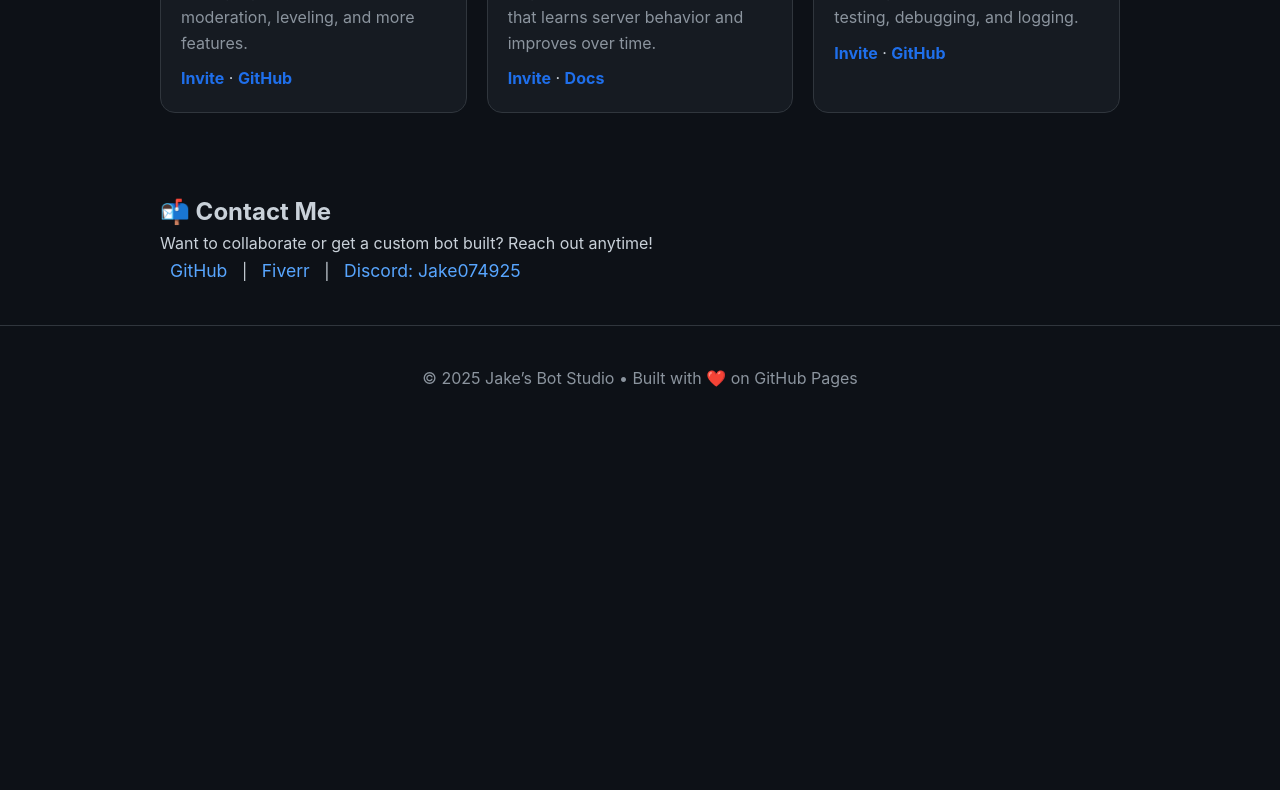
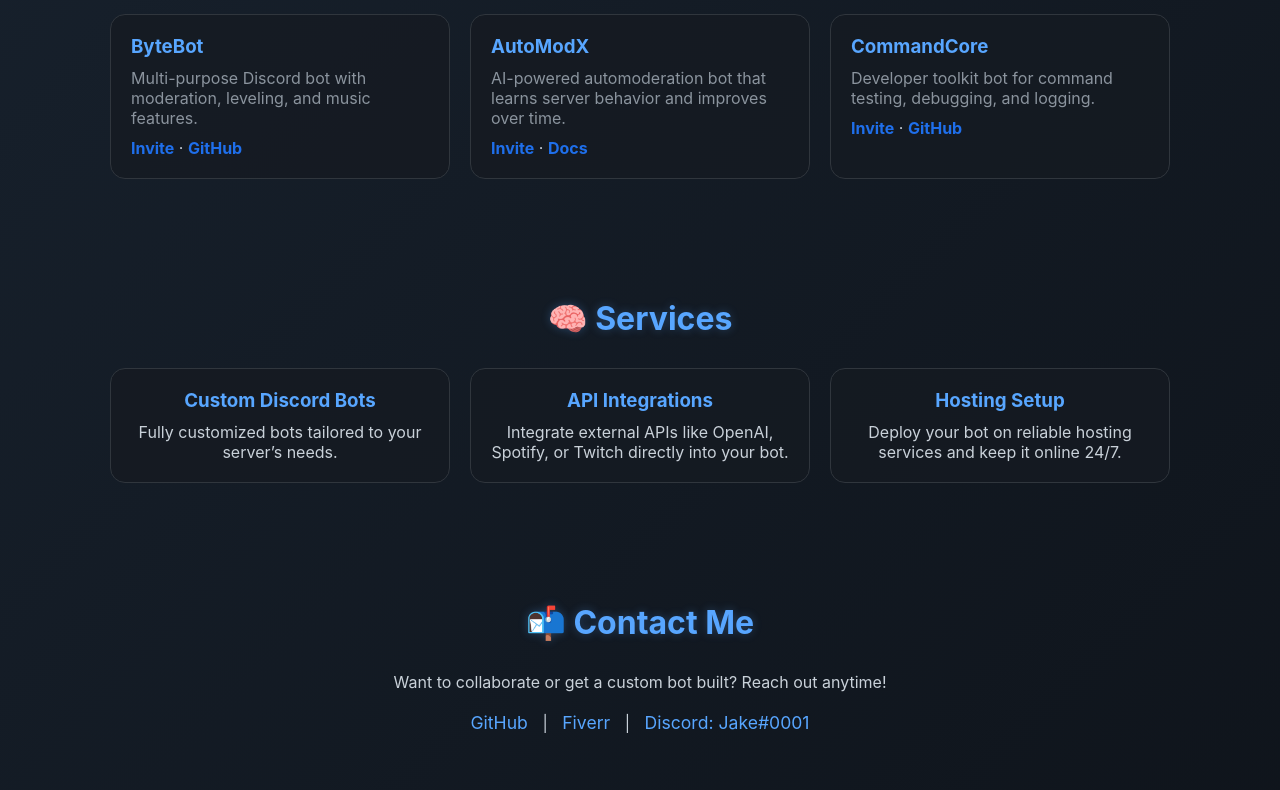
Before and after one commit to jake074925/jake074925.github.io, a plain HTML site: page index.html in a window 1280 px wide. Shown: the part 597-1387 px from the top of the page. Before the commit the page ends 1029 px from the top, so only its background shows below. Drawn offline with Linux system fonts and the light colour scheme.

Commit message:
Update index.html

```diff
--- a/index.html
+++ b/index.html
@@ -1,125 +1,75 @@
 <!DOCTYPE html>
 <html lang="en">
 <head>
-  <meta charset="UTF-8">
-  <meta name="viewport" content="width=device-width, initial-scale=1.0">
+  <meta charset="UTF-8" />
+  <meta name="viewport" content="width=device-width, initial-scale=1.0" />
   <title>Jake's Bot Studio</title>
   <style>
     :root {
-      --bg: #0d1117;
-      --card-bg: #161b22;
-      --text: #c9d1d9;
+      --bg1: #0d1117;
+      --bg2: #1b2735;
+      --bg3: #090a0f;
       --accent: #58a6ff;
       --accent2: #1f6feb;
+      --text: #c9d1d9;
+      --card-bg: rgba(22, 27, 34, 0.8);
     }
-    * {
-      box-sizing: border-box;
-      margin: 0;
-      padding: 0;
+    *{margin:0;padding:0;box-sizing:border-box}
+    html,body{
+      height:100%;
+      font-family:"Inter",Arial,sans-serif;
+      background:linear-gradient(-45deg,var(--bg1),var(--bg2),var(--bg3));
+      background-size:400% 400%;
+      color:var(--text);
+      animation:gradientShift 12s ease infinite;
+      scroll-behavior:smooth;
     }
-    body {
-      font-family: "Inter", Arial, sans-serif;
-      background-color: var(--bg);
-      color: var(--text);
-      line-height: 1.6;
+    @keyframes gradientShift{
+      0%{background-position:0% 50%}
+      50%{background-position:100% 50%}
+      100%{background-position:0% 50%}
     }
-    header {
-      text-align: center;
-      padding: 80px 20px 40px;
-    }
-    header h1 {
-      font-size: 3rem;
-      color: var(--accent);
-      margin-bottom: 10px;
-    }
-    header p {
-      font-size: 1.2rem;
-      color: #8b949e;
-    }
-
-    section {
-      max-width: 1000px;
-      margin: auto;
-      padding: 40px 20px;
-    }
-
-    .card-grid {
-      display: grid;
-      grid-template-columns: repeat(auto-fit, minmax(280px, 1fr));
-      gap: 20px;
-      margin-top: 30px;
-    }
-
-    .card {
-      background-color: var(--card-bg);
-      border: 1px solid #30363d;
-      border-radius: 15px;
-      padding: 20px;
-      transition: transform 0.2s ease, box-shadow 0.2s ease;
-    }
-    .card:hover {
-      transform: translateY(-5px);
-      box-shadow: 0 8px 16px rgba(0,0,0,0.3);
-    }
-    .card h3 {
-      color: var(--accent);
-      margin-bottom: 10px;
-    }
-    .card p {
-      color: #8b949e;
-      margin-bottom: 10px;
-    }
-    .card a {
-      color: var(--accent2);
-      text-decoration: none;
-      font-weight: bold;
-    }
-
-    footer {
-      text-align: center;
-      padding: 40px 20px;
-      border-top: 1px solid #30363d;
-      color: #8b949e;
-    }
-
-    .socials a {
-      margin: 0 10px;
-      color: var(--accent);
-      text-decoration: none;
-      font-size: 1.1rem;
-    }
-    .socials a:hover {
-      color: var(--accent2);
-    }
-
-    @media (max-width: 600px) {
-      header h1 {
-        font-size: 2.2rem;
-      }
-    }
+    header{text-align:center;padding:100px 20px 60px;animation:fadeIn 2s ease}
+    header h1{font-size:3rem;color:var(--accent);text-shadow:0 0 15px rgba(88,166,255,0.4)}
+    header p{color:#8b949e;margin-top:10px;font-size:1.2rem}
+    section{max-width:1100px;margin:auto;padding:60px 20px;animation:fadeInUp 1s ease forwards}
+    h2{text-align:center;color:var(--accent);margin-bottom:30px;font-size:2rem;text-shadow:0 0 10px rgba(88,166,255,0.3)}
+    .card-grid{display:grid;grid-template-columns:repeat(auto-fit,minmax(280px,1fr));gap:20px}
+    .card{background-color:var(--card-bg);border:1px solid #30363d;border-radius:15px;padding:20px;transition:transform .2s,box-shadow .2s;backdrop-filter:blur(6px)}
+    .card:hover{transform:translateY(-5px);box-shadow:0 8px 16px rgba(0,0,0,0.3)}
+    .card h3{color:var(--accent);margin-bottom:10px}
+    .card p{color:#8b949e;margin-bottom:10px}
+    .card a{color:var(--accent2);text-decoration:none;font-weight:bold}
+    .services-grid{display:grid;grid-template-columns:repeat(auto-fit,minmax(250px,1fr));gap:20px;margin-top:30px}
+    .service{background:var(--card-bg);padding:20px;border-radius:15px;text-align:center;border:1px solid #30363d;transition:0.3s}
+    .service:hover{transform:translateY(-5px);box-shadow:0 8px 16px rgba(0,0,0,0.3)}
+    .service h3{color:var(--accent);margin-bottom:10px}
+    footer{text-align:center;padding:40px 20px;border-top:1px solid #30363d;color:#8b949e;margin-top:40px}
+    .socials a{margin:0 10px;color:var(--accent);text-decoration:none;font-size:1.1rem}
+    .socials a:hover{color:var(--accent2)}
+    @keyframes fadeIn{from{opacity:0}to{opacity:1}}
+    @keyframes fadeInUp{from{opacity:0;transform:translateY(20px)}to{opacity:1;transform:translateY(0)}}
+    @media(max-width:600px){header h1{font-size:2.2rem}}
   </style>
 </head>
 <body>
-
   <header>
     <h1>Jake’s Bot Studio</h1>
     <p>Discord bot developer • Automation • AI integrations</p>
   </header>
-
   <section id="about">
     <h2>👋 About Me</h2>
-    <p>
-      I build smart, modern Discord bots using Python.
-      I love automating communities, moderating servers, and creating AI interactions.
+    <p style="text-align:center;max-width:700px;margin:auto">
+      I build smart, modern Discord bots using Python and Node.js.
+      I specialize in community automation, moderation, and AI-powered features.
     </p>
   </section>
-
   <section id="projects">
     <h2>🤖 My Bots</h2>
     <div class="card-grid">
       <div class="card">
         <h3>ByteBot</h3>
-        <p>Multi-purpose Discord bot with moderation, leveling, and more features.</p>
+        <p>Multi-purpose Discord bot with moderation, leveling, and music features.</p>
         <a href="#">Invite</a> · <a href="#">GitHub</a>
       </div>
       <div class="card">
@@ -134,23 +84,36 @@
       </div>
     </div>
   </section>
-
+  <section id="services">
+    <h2>🧠 Services</h2>
+    <div class="services-grid">
+      <div class="service">
+        <h3>Custom Discord Bots</h3>
+        <p>Fully customized bots tailored to your server’s needs.</p>
+      </div>
+      <div class="service">
+        <h3>API Integrations</h3>
+        <p>Integrate external APIs like OpenAI, Spotify, or Twitch directly into your bot.</p>
+      </div>
+      <div class="service">
+        <h3>Hosting Setup</h3>
+        <p>Deploy your bot on reliable hosting services and keep it online 24/7.</p>
+      </div>
+    </div>
+  </section>
   <section id="contact">
     <h2>📬 Contact Me</h2>
-    <p>
-      Want to collaborate or get a custom bot built?
-      Reach out anytime!
+    <p style="text-align:center;max-width:700px;margin:auto">
+      Want to collaborate or get a custom bot built? Reach out anytime!
     </p>
-    <div class="socials">
+    <div class="socials" style="text-align:center;margin-top:20px">
       <a href="https://github.com/jake074925" target="_blank">GitHub</a> |
       <a href="https://fiverr.com" target="_blank">Fiverr</a> |
-      <a href="#">Discord: Jake074925</a>
+      <a href="#">Discord: Jake#0001</a>
     </div>
   </section>
-
   <footer>
     <p>© 2025 Jake’s Bot Studio • Built with ❤️ on GitHub Pages</p>
   </footer>
-
 </body>
 </html>
```
